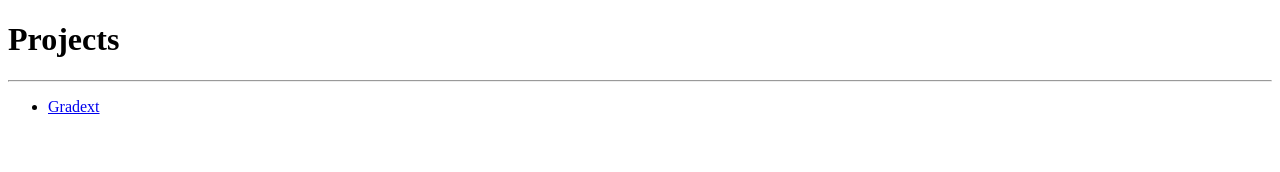
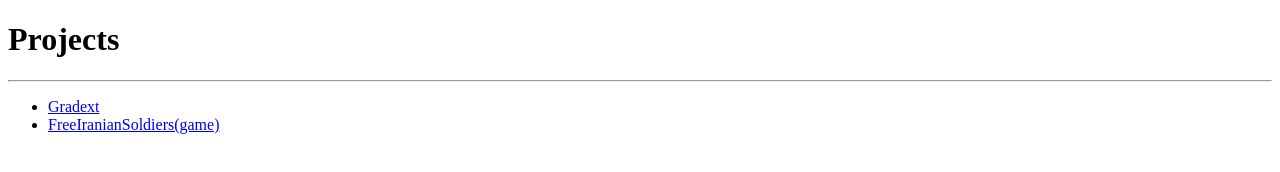
Before and after one commit to mrReiha/mrReiha.github.io, a plain HTML site: page index.html in a window 1280 px wide. Drawn offline with Linux system fonts and the light colour scheme.

Commit message:
Update List

```diff
--- a/index.html
+++ b/index.html
@@ -9,6 +9,7 @@
 		<hr/>
 		<ul>
 			<li><a href="gradext/">Gradext</a></li>
+			<li><a href="freeiraniansoldiers/">FreeIranianSoldiers(game)</a></li>
 		</ul>
 	</body>
 </html>
```
